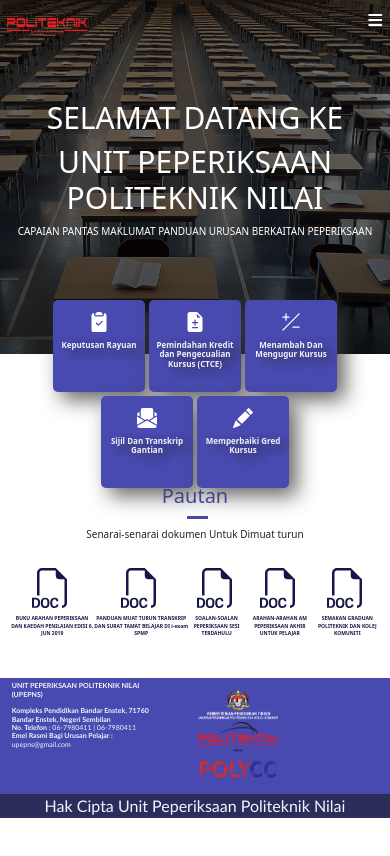
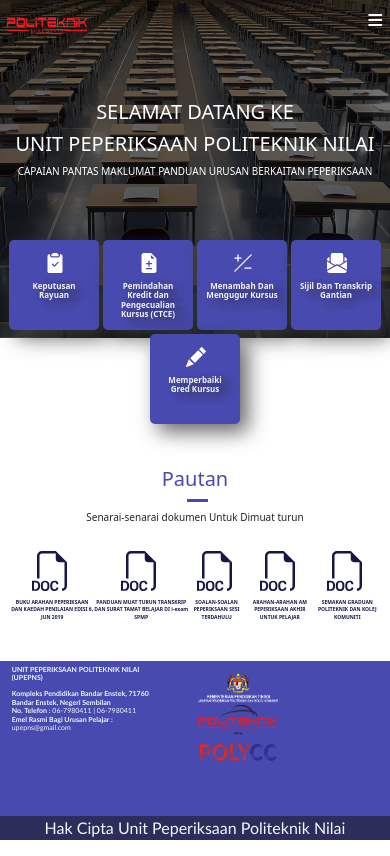
Before and after one commit to infoexam-pns/infoexam-pns.github.io, a website: page index.html in a window 390 px wide. Drawn offline with nearby package versions, Linux system fonts and the light colour scheme.

Commit message:
responsive test

```diff
--- a/index.html
+++ b/index.html
@@ -29,11 +29,10 @@
           </div>
 
           <nav class="navbar">
-            <label class="logo"></label>
             <ul class="header-links">
               <li><a href="#banner-text">UTAMA</a></li>
               <li><a href="#about-us-title">INFO UPEP</a></li>
-              <li><a href="#pautan">PAUTAN</a></li>
+              <li><a href="#pautan">PAUTAN </i></a></li>
               <li><a href="#footer">HUBUNGI KAMI</a></li>
             </ul>
           </nav>
--- a/index_style.css
+++ b/index_style.css
@@ -422,19 +422,18 @@ h3::after{
 
 .copyright {
 
-
+    margin-top: 10%;
     background-color: rgba(22, 22, 22, 0.541);
     width: 100%;
     text-align: center;
     color: aliceblue;
     font-family: 'calibri';
 
-
 }
 
 /*mobile-menu */
 .mobile-menu{
-    display: none;
+
     position:absolute;
     right: 2rem;
     top: 60px;
@@ -460,7 +459,7 @@ h3::after{
 
 
 
-@media screen and (width <=600px) {
+@media (max-width:480px) and (max-width:767px) {
 
     *{
        margin: 0;
@@ -469,7 +468,7 @@ h3::after{
 
 .background{
  width: auto;
- height: 42vh;
+ height: 40vh;
 }
 
 .logo-sec img{
@@ -498,13 +497,13 @@ h3::after{
 
 .banner-text h1{
 text-transform: uppercase;
-   font-size: 30px;
+   font-size: 20px;
    text-align: center;
 }
 
 .banner-text h2{
     text-transform: uppercase;
-   font-size: 10px;
+   font-size: 30px;
    text-align: center;
 }
 
@@ -515,8 +514,7 @@ text-transform: uppercase;
 }
 
 .wrapper{
-   width: 80%;
-   margin-left: 10%;
+   min-width: 90%;
    display: flex;
    flex-wrap: wrap;
    margin-top: 15%;
@@ -528,8 +526,8 @@ text-transform: uppercase;
 .panel{
     padding: 2%;
     margin: 2px;
-    width: 92px;
-    height: 92px;
+    width: 90px;
+    height: 90px;
     border-radius: 5px;
 
 }
@@ -688,7 +686,7 @@ h3::after{
 
      padding: 1%;
      margin: 2px;
-     width: 65px;
+     min-width: 65px;
      height: 65px;
      border-radius: 0px;
      margin-top: 20px;
```
